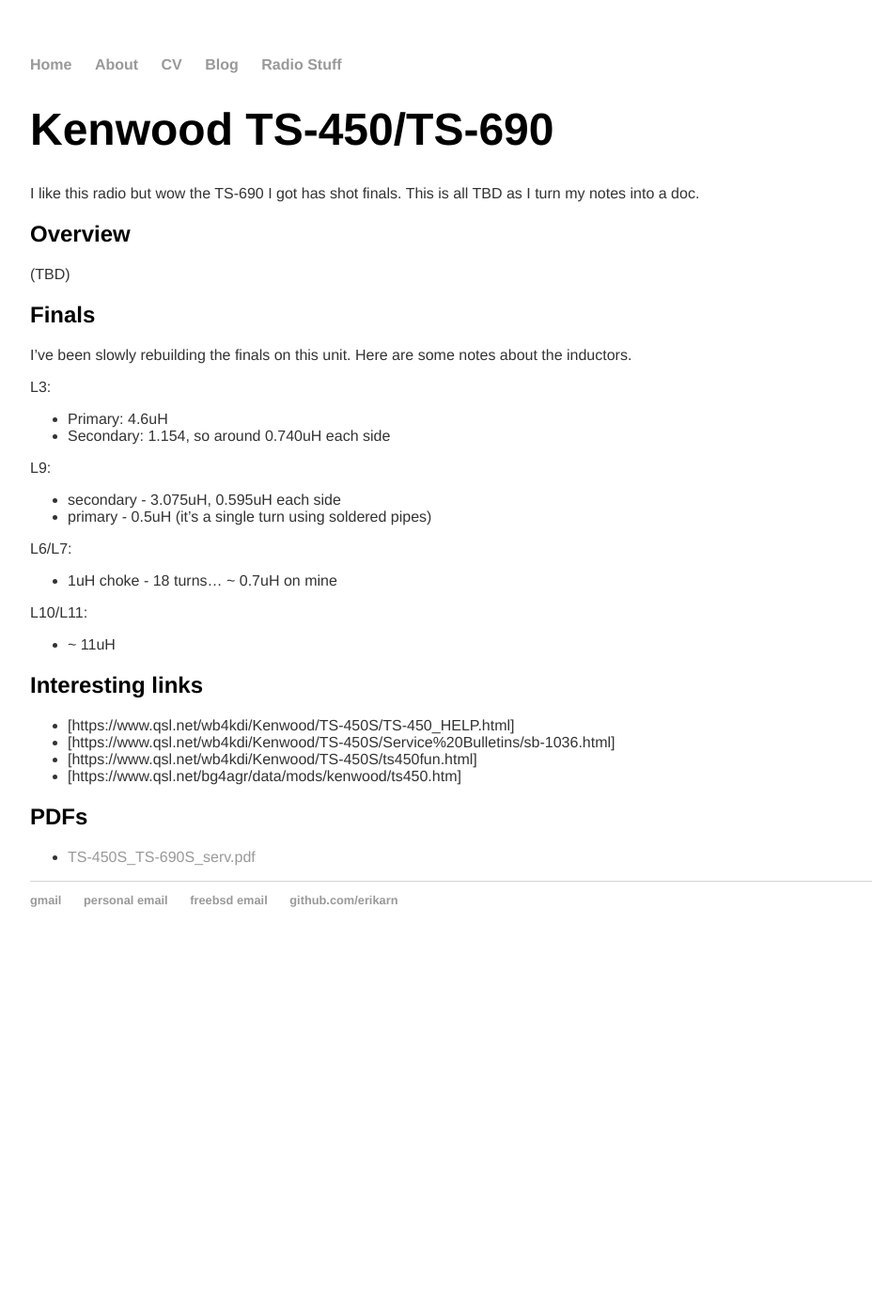
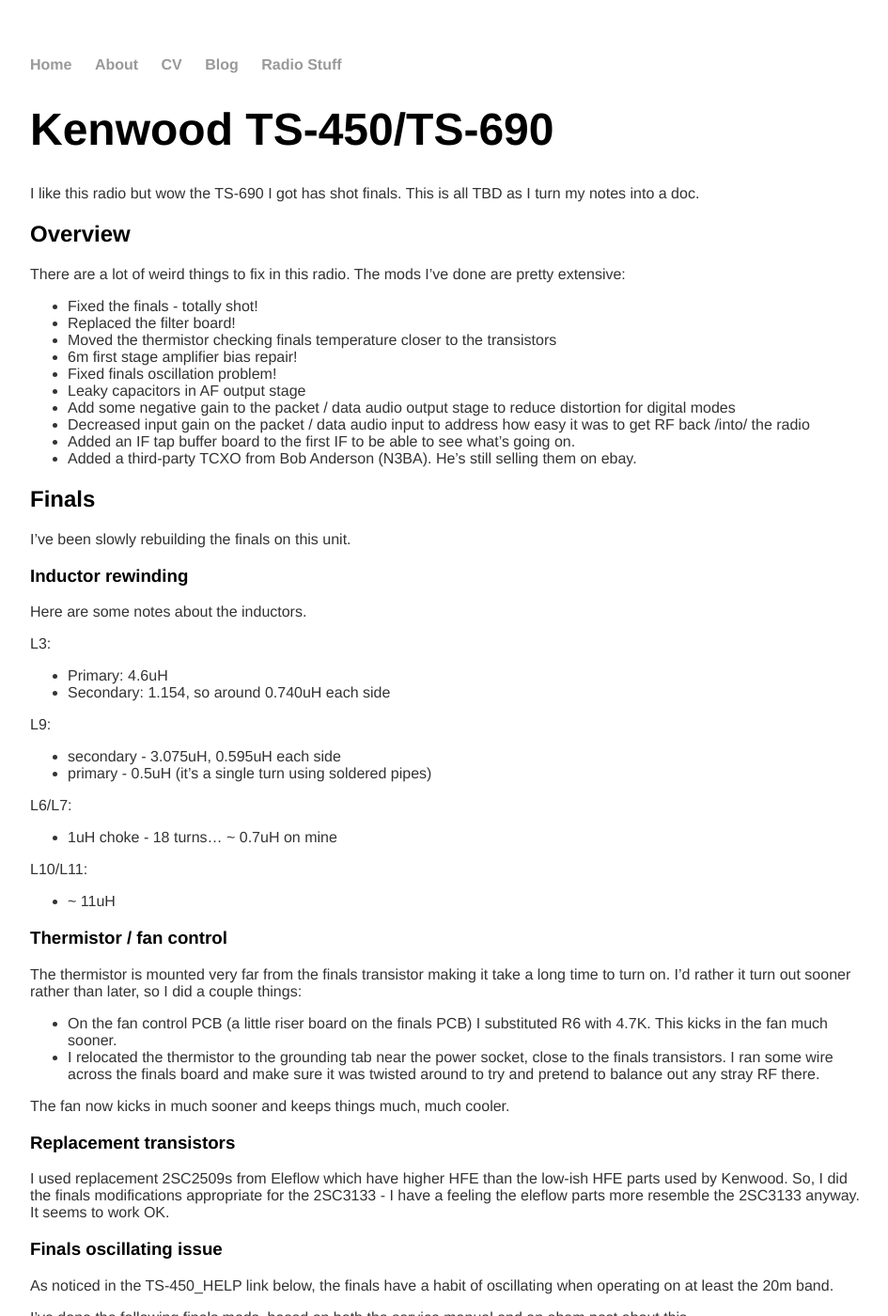
Before and after one commit to erikarn/erikarn.github.io, a Jekyll site: the page built from kenwood/TS-690/notes.md, in a window 1280 px wide and 1400 px high. Shown: the whole window at 94% size, without its empty margins (160-1105 px from the left). Built offline with Jekyll 4.4.1, drawn with Linux system fonts in a browser that asks for light colours; some of the changed text lies outside the part shown.

Commit message:
Update my ts-690 notes quite substantially.

```diff
--- a/kenwood/TS-690/notes.md
+++ b/kenwood/TS-690/notes.md
@@ -10,11 +10,26 @@
 
 ## Overview
 
-(TBD)
+There are a lot of weird things to fix in this radio.
+The mods I've done are pretty extensive:
+
+ * Fixed the finals - totally shot!
+ * Replaced the filter board!
+ * Moved the thermistor checking finals temperature closer to the transistors
+ * 6m first stage amplifier bias repair!
+ * Fixed finals oscillation problem!
+ * Leaky capacitors in AF output stage
+ * Add some negative gain to the packet / data audio output stage to reduce distortion for digital modes
+ * Decreased input gain on the packet / data audio input to address how easy it was to get RF back /into/ the radio
+ * Added an IF tap buffer board to the first IF to be able to see what's going on.
+ * Added a third-party TCXO from Bob Anderson (N3BA). He's still selling them on ebay.
 
 ## Finals
 
 I've been slowly rebuilding the finals on this unit.
+
+### Inductor rewinding
+
 Here are some notes about the inductors.
 
 L3:
@@ -31,12 +46,52 @@
 L10/L11:
  * ~ 11uH
 
+### Thermistor / fan control
+
+The thermistor is mounted very far from the finals transistor making it
+take a long time to turn on.  I'd rather it turn out sooner rather than
+later, so I did a couple things:
+
+ * On the fan control PCB (a little riser board on the finals PCB) I substituted R6 with 4.7K.  This kicks in the fan much sooner.
+ * I relocated the thermistor to the grounding tab near the power socket, close to the finals transistors. I ran some wire across the finals board and make sure it was twisted around to try and pretend to balance out any stray RF there.
+
+The fan now kicks in much sooner and keeps things much, much cooler.
+
+### Replacement transistors
+
+I used replacement 2SC2509s from Eleflow which have higher HFE than the low-ish
+HFE parts used by Kenwood.  So, I did the finals modifications appropriate
+for the 2SC3133 - I have a feeling the eleflow parts more resemble the
+2SC3133 anyway.  It seems to work OK.
+
+### Finals oscillating issue
+
+As noticed in the TS-450_HELP link below, the finals have a habit of
+oscillating when operating on at least the 20m band.
+
+I've done the following finals mods, based on both the service manual and an
+eham post about this.
+
+ * 220pF capacitors from finals transistors collector<->emitter.
+ * 0.1uF capacitor from L14/L13 junction to ground.
+ * 18 inch coax cable from finals output to filter board.
+
+The post is here:
+
+ * [https://www.eham.net/ehamforum/smf/index.php?topic=115234.0](https://www.eham.net/ehamforum/smf/index.php?topic=115234.0)
+
+.. and a backup PDF:
+
+ * [ts450-finals-oscillation.pdf](ts450-finals-oscillation.pdf)
+
+So far so good? The 20m oscillation seems to have gone away.
+
 ## Interesting links
 
- * [https://www.qsl.net/wb4kdi/Kenwood/TS-450S/TS-450_HELP.html]
- * [https://www.qsl.net/wb4kdi/Kenwood/TS-450S/Service%20Bulletins/sb-1036.html]
- * [https://www.qsl.net/wb4kdi/Kenwood/TS-450S/ts450fun.html]
- * [https://www.qsl.net/bg4agr/data/mods/kenwood/ts450.htm]
+ * [https://www.qsl.net/wb4kdi/Kenwood/TS-450S/TS-450_HELP.html](https://www.qsl.net/wb4kdi/Kenwood/TS-450S/TS-450_HELP.html)
+ * [https://www.qsl.net/wb4kdi/Kenwood/TS-450S/Service%20Bulletins/sb-1036.html](https://www.qsl.net/wb4kdi/Kenwood/TS-450S/Service%20Bulletins/sb-1036.html)
+ * [https://www.qsl.net/wb4kdi/Kenwood/TS-450S/ts450fun.html](https://www.qsl.net/wb4kdi/Kenwood/TS-450S/ts450fun.html)
+ * [https://www.qsl.net/bg4agr/data/mods/kenwood/ts450.htm](https://www.qsl.net/bg4agr/data/mods/kenwood/ts450.htm)
 
 ## PDFs
 
```
Also changed, not shown: 1 other file.
